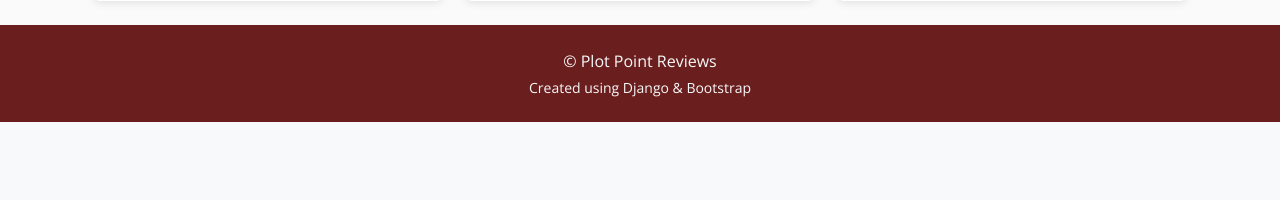
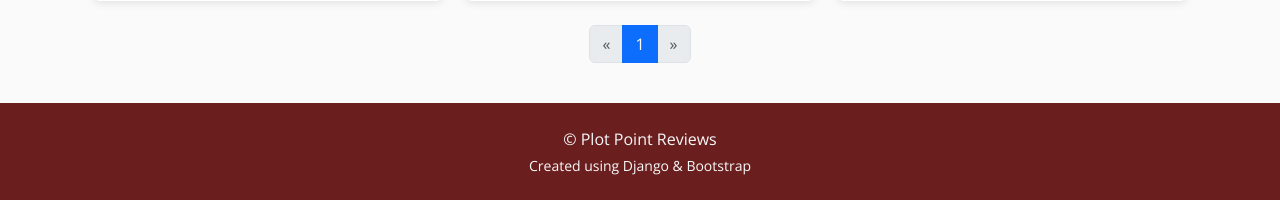
Before and after one commit to fjii86/book-review-site, a Django app: page / in a window 1280 px wide. Shown: the part 1051-1251 px from the top of the page. Before the commit the page ends 1173 px from the top, so only its background shows below. Run offline with Django 5.2, Linux system fonts and the light colour scheme; data comes from the database, SQL or seed files in the repository; both versions use the stored data as it was after the commit; some libraries are stand-ins or nearby versions.

Commit message:
Add pagination to main page

```diff
--- a/books/templates/books/book_list.html
+++ b/books/templates/books/book_list.html
@@ -4,19 +4,17 @@
 
 {% block content %}
 <div class="container mt-4">
-    <h2 class="mb-4 text-center">All Books</h2>
-
+  <!-- Searchfield -->
   <form method="GET" action="{% url 'book_list' %}" class="mb-4">
     <div class="input-group">
       <input type="text" name="q" class="form-control" placeholder="Search by title or author..." value="{{ request.GET.q }}">
       <button class="btn btn-outline-secondary" type="submit">
         <i class="fa fa-search"></i>
       </button>
-            {% if request.GET.q %}
-            <a href="{% url 'book_list' %}" class="btn btn-outline-danger">Clear</a>
-            {% endif %}
     </div>
   </form>
+
+  <h2 class="mb-4 text-center">All Books</h2>
 
   {% if books %}
     <div class="row row-cols-1 row-cols-sm-2 row-cols-md-3 g-4">
@@ -47,8 +45,43 @@
         </div>
       {% endfor %}
     </div>
+
+    <!-- Pagination -->
+    <nav aria-label="Page navigation">
+      <ul class="pagination justify-content-center mt-4">
+        {% if page_obj.has_previous %}
+          <li class="page-item">
+            <a class="page-link" href="?{% if query %}q={{ query }}&{% endif %}page={{ page_obj.previous_page_number }}" aria-label="Previous">
+              <span aria-hidden="true">&laquo;</span>
+            </a>
+          </li>
         {% else %}
-        <p class="text-muted text-center mt-5">No books found.</p>
+          <li class="page-item disabled"><span class="page-link">&laquo;</span></li>
+        {% endif %}
+
+        {% for num in page_obj.paginator.page_range %}
+          {% if page_obj.number == num %}
+            <li class="page-item active"><span class="page-link">{{ num }}</span></li>
+          {% elif num > page_obj.number|add:-3 and num < page_obj.number|add:3 %}
+            <li class="page-item">
+              <a class="page-link" href="?{% if query %}q={{ query }}&{% endif %}page={{ num }}">{{ num }}</a>
+            </li>
+          {% endif %}
+        {% endfor %}
+
+        {% if page_obj.has_next %}
+          <li class="page-item">
+            <a class="page-link" href="?{% if query %}q={{ query }}&{% endif %}page={{ page_obj.next_page_number }}" aria-label="Next">
+              <span aria-hidden="true">&raquo;</span>
+            </a>
+          </li>
+        {% else %}
+          <li class="page-item disabled"><span class="page-link">&raquo;</span></li>
+        {% endif %}
+      </ul>
+    </nav>
+  {% else %}
+    <p class="text-center">No books found.</p>
   {% endif %}
 </div>
 {% endblock %}
--- a/books/views.py
+++ b/books/views.py
@@ -2,6 +2,7 @@ from django.contrib.auth.decorators import login_required
 from django.contrib.auth.forms import UserCreationForm
 from django.shortcuts import render, get_object_or_404, redirect
 from django.contrib import messages
+from django.core.paginator import Paginator
 from django.db.models import Q
 from django.http import HttpResponseForbidden
 from .models import Book, Review
@@ -12,16 +13,18 @@ from .forms import ReviewFormWithBook
 # Create your views here.
 
 def book_list(request):
-    query = request.GET.get('q', '')
+    query = request.GET.get('q')
     books = Book.objects.all()
+    if query:
+        books = books.filter(title__icontains=query) | books.filter(author__icontains=query)
 
-    if query:
-        books = books.filter(
-            Q(title__icontains=query) | Q(author__icontains=query)
-        )
+    paginator = Paginator(books, 9)  # 9 böcker per sida
+    page_number = request.GET.get('page')
+    page_obj = paginator.get_page(page_number)
 
     return render(request, 'books/book_list.html', {
-        'books': books,
+        'page_obj': page_obj,
+        'books': page_obj.object_list,
         'query': query,
     })
 
```
Also changed, not shown: db.sqlite3. Lines whose indentation alone changed are shown as unchanged.
